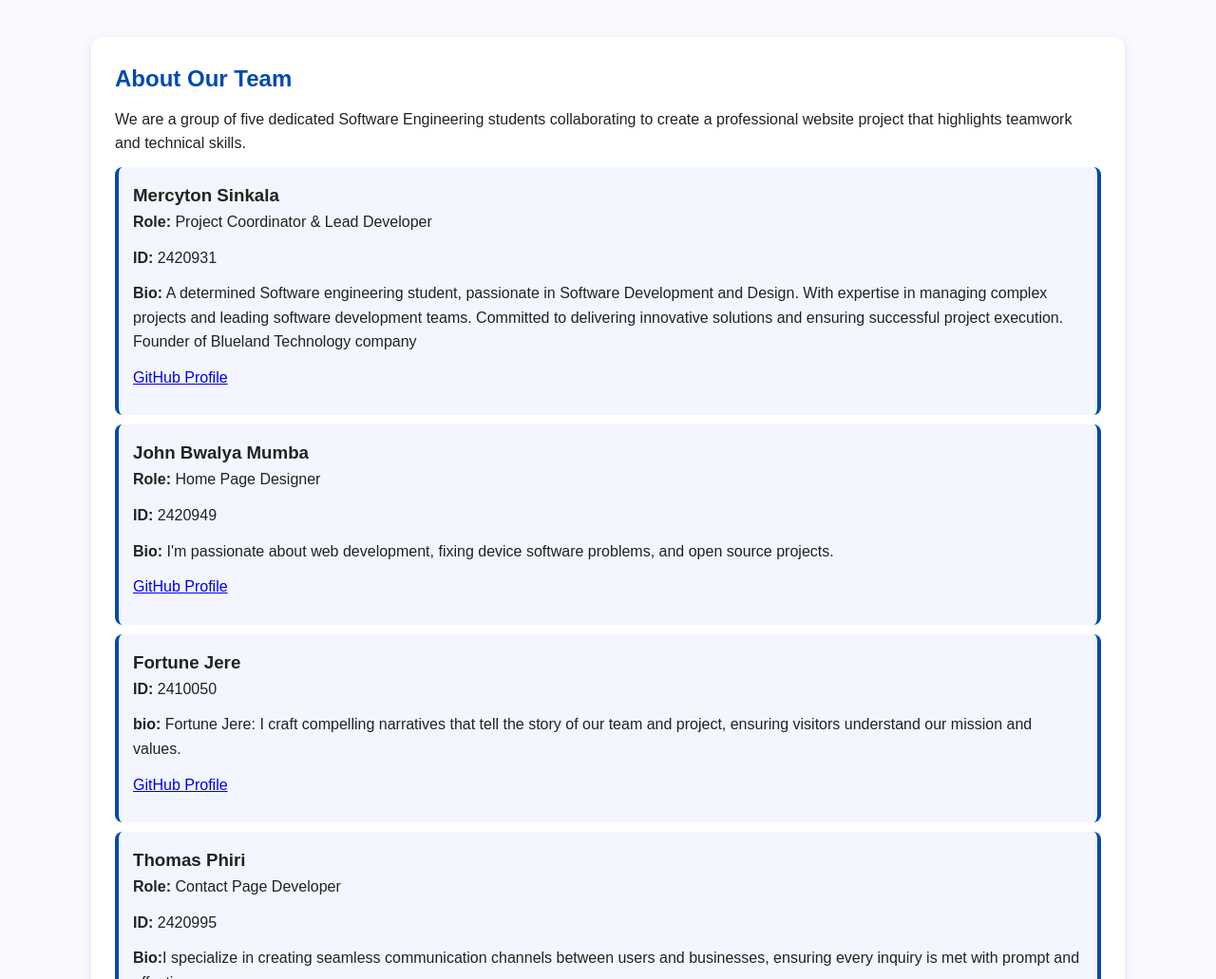
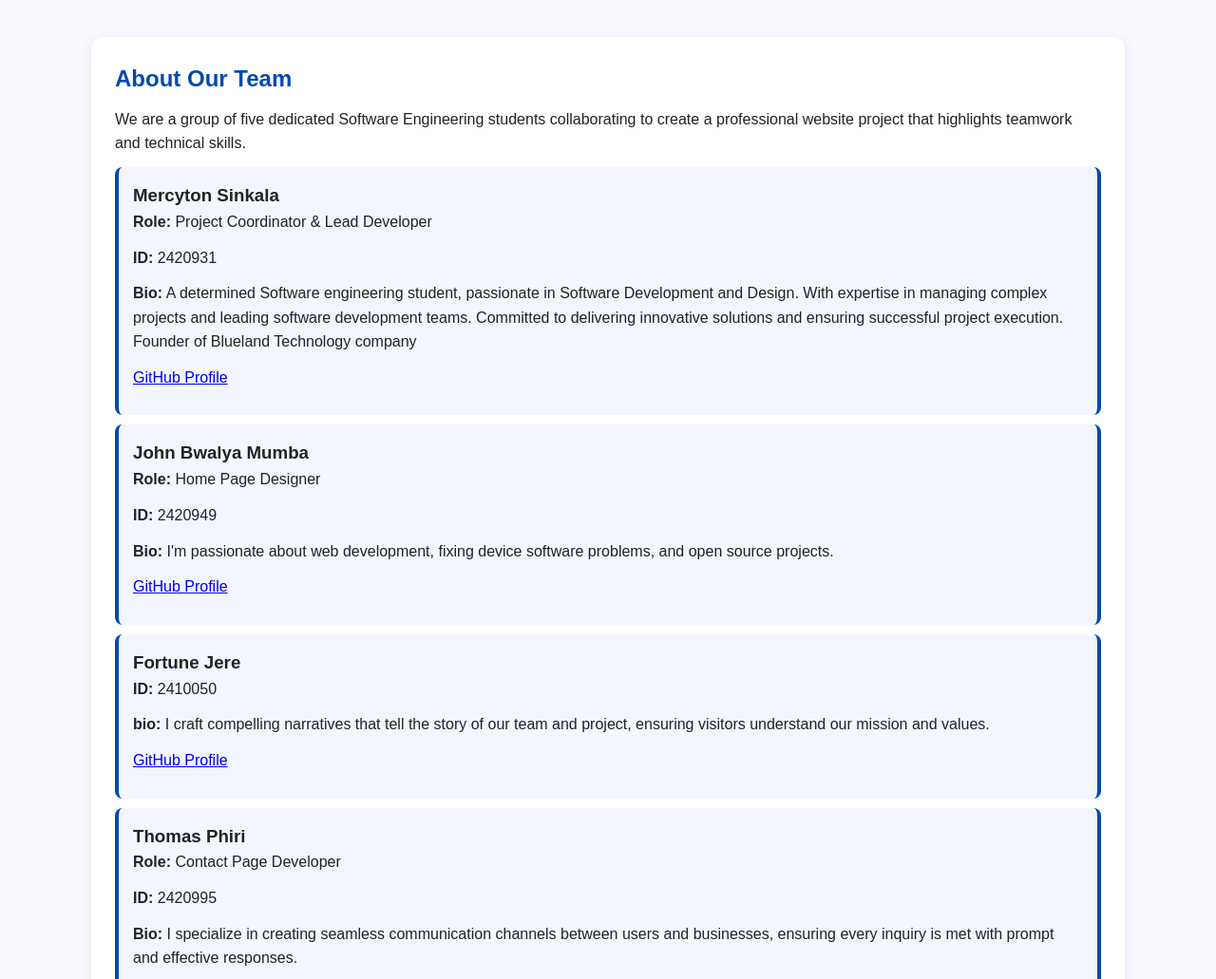
Before and after one commit to Blueland-Technology/Group_Website, a plain HTML site: page about.html in a window 1280 px wide. Shown: the part 69-1100 px from the top of the page at 95% size. Drawn offline with Linux system fonts and the light colour scheme.

Commit message:
Resolve merge conflicts

```diff
--- a/about.html
+++ b/about.html
@@ -45,7 +45,7 @@
             <div class="member">
                 <h3>Fortune Jere</h3>
                 <p><strong>ID:</strong> 2410050</p>
-                <p><strong>bio:</strong> Fortune Jere: I craft compelling narratives that tell the story of our team and project, ensuring visitors understand our mission and values.</p>
+                <p><strong>bio:</strong> I craft compelling narratives that tell the story of our team and project, ensuring visitors understand our mission and values.</p>
                 <p><a href="https://github.com/FortuneJere">GitHub Profile</a></p>
             </div>
 
@@ -53,7 +53,7 @@
                 <h3>Thomas Phiri</h3>
                 <p><strong>Role:</strong> Contact Page Developer</p>
                 <p><strong>ID:</strong> 2420995</p>
-                <p><strong>Bio:</strong>I specialize in creating seamless communication channels between users and businesses, ensuring every inquiry is met with prompt and effective responses.
+                <p><strong>Bio:</strong> I specialize in creating seamless communication channels between users and businesses, ensuring every inquiry is met with prompt and effective responses.
                 </p>
                 <p><a href="https://github.com/ThomasPhiri">GitHub Profile</a></p>
             </div>
```
